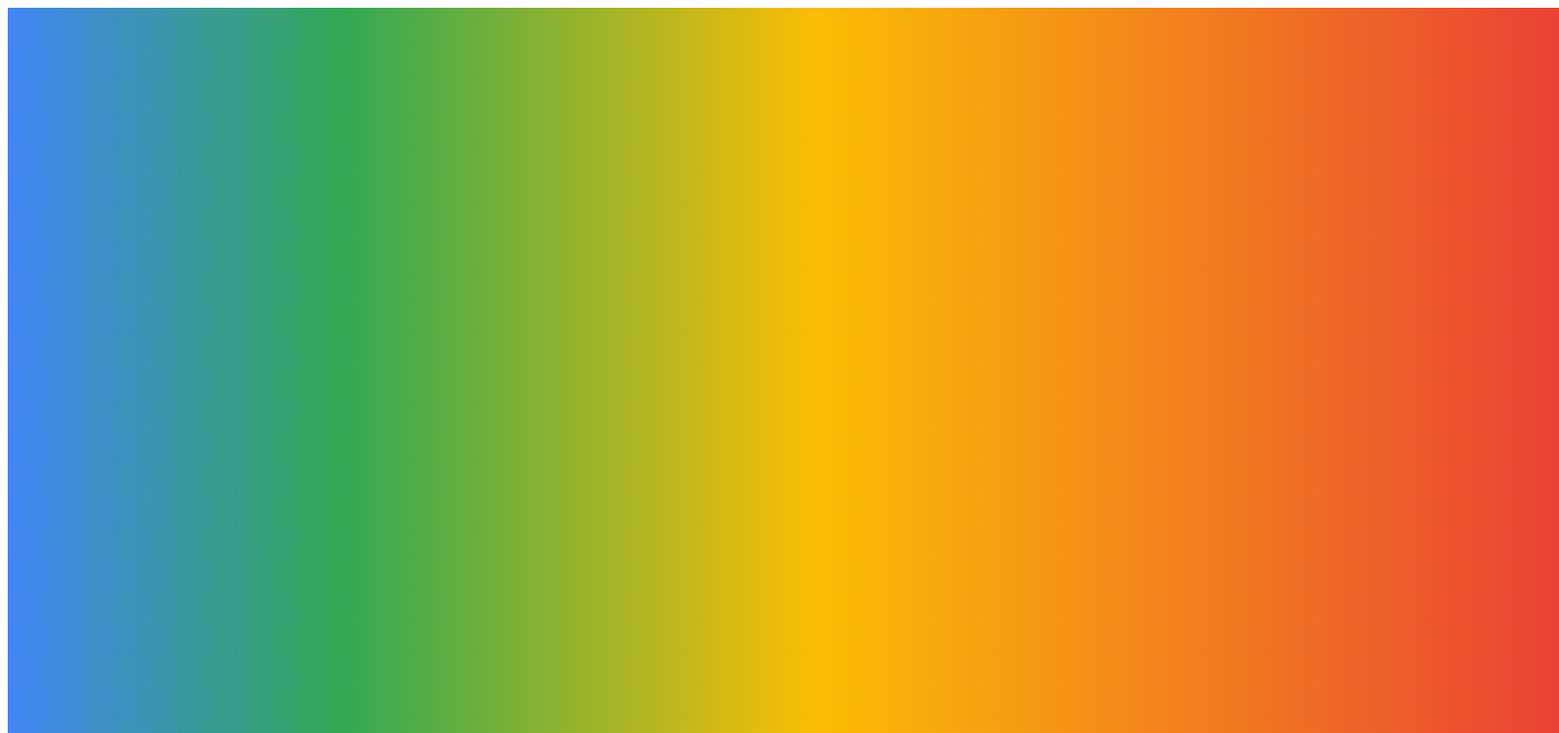
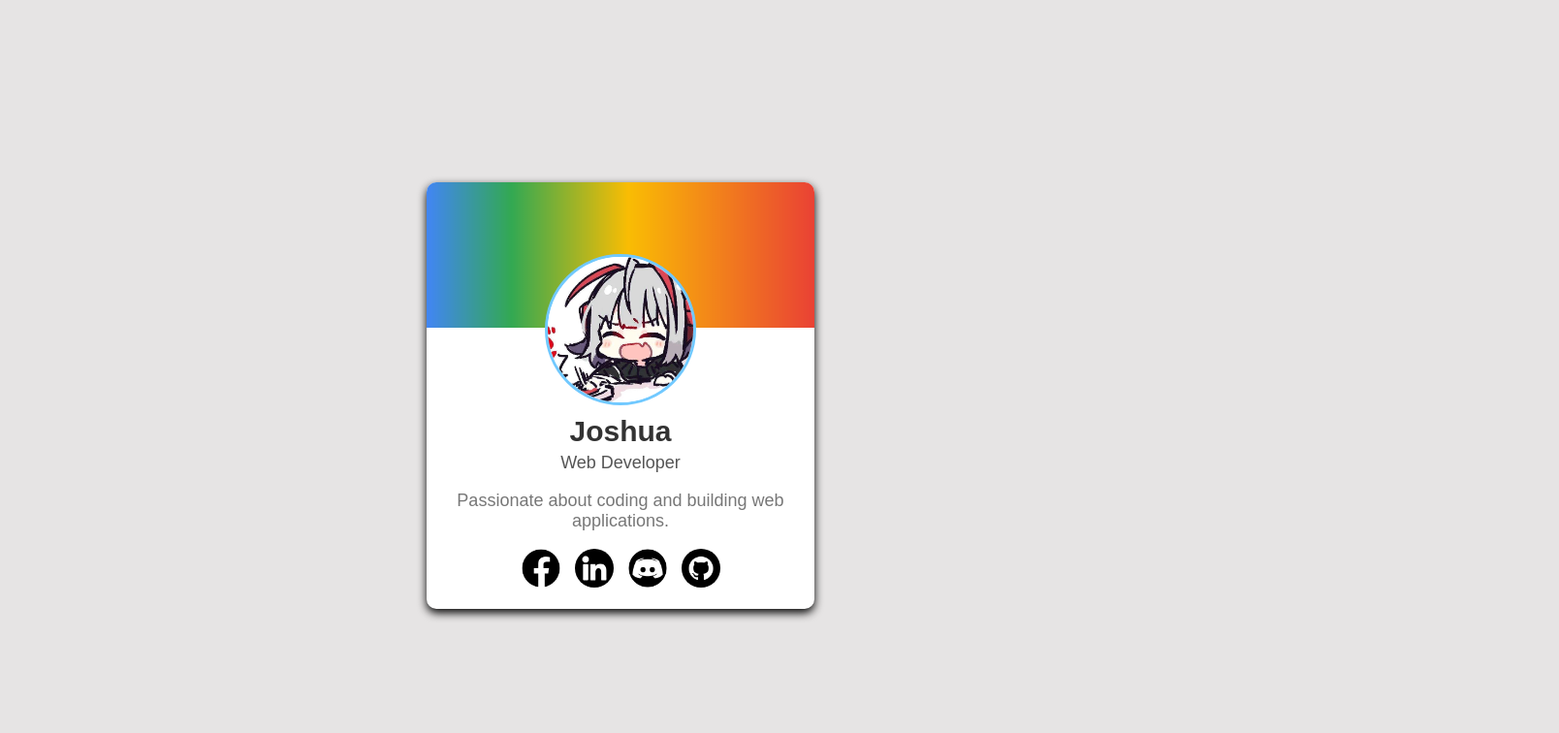
Before and after one commit to Joshua00013/GDG-PUP-HTML-AND-CSS, a plain HTML site: page Assigments-Exercises/CSS-Assigments/CSS-3/CSS3.html in a window 1280 px wide. Shown: the top 756 px of the page at 97% size, 1608 px wide, since content can reach past the window. Drawn offline with Linux system fonts and the light colour scheme.

Commit message:
Assignment CSS 3 finished

```diff
--- a/Assigments-Exercises/CSS-Assigments/CSS-3/CSS3.css
+++ b/Assigments-Exercises/CSS-Assigments/CSS-3/CSS3.css
@@ -1,25 +1,100 @@
 /* body */
-
+body{
+    font-family: sans-serif;
+    background-color: #d7d4d49c;
+    display: flex;
+    justify-content: center;
+    align-items: center;
+    height: 100vh;
+}
 /* profile-card */
+.profile-card{
+    width: 400px;
+    background-color: #ffffff;
+    border-radius: 10px;
+    box-shadow: 0 4px 10px rgba(0,0,0,1);
+    height: fit-content;
+    max-height: 100vh;
+    text-align: center;
+    overflow: hidden;
+}
 
 /* cover-photo img */
+.cover-photo img{
+    width:100%;
+    height: 150px;
+    object-fit: cover;
+}
+/* profile-content */
+.profile-content{
+    padding-inline: 10px;
+    position: relative;
+    margin-top: -80px;
+}
+/* profile-picture */
+.profile-picture{
+    width: 150px;
+    height: 150px;
+    border: 3px solid #71c9ff;
+    border-radius: 50%;
+    margin: 0 auto;
+    overflow: hidden;
+    background-color: #ffffff;
+    position: relative;
+    z-index: 2;
+}
 
-/* profile-content */
-
-/* profile-picture */
-
+.profile-picture img{
+    width: 100%;
+    height: 100%;
+    object-fit: cover;
+}
 /* profile-info h2*/
-
+.profile-info h2{
+    font-size: 30px;
+    font-weight: bold;
+    margin: 10px 0 5px;
+    color:#333333;
+}
 /* profile-info title*/
-
+.profile-info .title{
+    font-size: 18px;
+    color: #555555;
+    margin:5px 0;
+}
 /* profile-info bio*/
-
-/* title */
-
-/* bio */
-
+.profile-info .bio{
+    font-size: 18px;
+    color: #777777;
+    margin-top: 18px;
+}
+/* social */
+.social{
+    margin-block:18px;
+}
 /* social ul */
-
+.social ul{
+    display: flex;
+    justify-content: center;
+    padding: 0;
+    margin: 0;
+    list-style: none;
+    gap: 15px;
+}
+/* social li */
+.social li{
+    display: inline-block;
+}
 /* social a */
-
+.social a{
+    display: inline-block;
+    width: 40px;
+    height: 40px;
+    border-radius: 50%;
+    overflow: hidden;
+}
 /* social img */
+.social img{
+    width: 100%;
+    height: 100%;
+}
--- a/Assigments-Exercises/CSS-Assigments/CSS-3/CSS3.html
+++ b/Assigments-Exercises/CSS-Assigments/CSS-3/CSS3.html
@@ -16,20 +16,20 @@
         </div>
         <div class="profile-content">
             <div class="profile-picture">
-                <img src="./images/sparky-profile.png" alt="Profile Picture">
+                <img src="./images/myProfilePhoto.png" alt="Profile Picture">
             </div>
             <div class="profile-info">
-                <h2>Sparky</h2>
+                <h2>Joshua</h2>
                 <p class="title">Web Developer</p>
                 <p class="bio">Passionate about coding and building web applications.</p>
             </div>
         </div>
         <div class="social">
             <ul>
-                <li><a href="https://facebook.com" target="_blank"><img src="images/facebook.png" alt="Facebook"></a></li>
-                <li><a href="https://linkedin.com" target="_blank"><img src="images/linkedin.png" alt="LinkedIn"></a></li>
-                <li><a href="https://discord.com" target="_blank"><img src="images/discord (1).png" alt="Discord"></a></li>
-                <li><a href="https://github.com" target="_blank"><img src="images/github.png" alt="GitHub"></a></li>
+                <li><a href="https://facebook.com/JoshuaCMadrilejos" target="_blank"><img src="images/facebook.png" alt="Facebook"></a></li>
+                <li><a href="https://linkedin.com/joshua-madrilejos-b4730a296/" target="_blank"><img src="images/linkedin.png" alt="LinkedIn"></a></li>
+                <li><a href="#" target="_blank"><img src="images/discord (1).png" alt="Discord"></a></li>
+                <li><a href="https://github.com/Joshua00013" target="_blank"><img src="images/github.png" alt="GitHub"></a></li>
             </ul>
         </div>
     </div>
```
Also changed, not shown: Assigments-Exercises/CSS-Assigments/CSS-3/images/myProfilePhoto.png (added).
